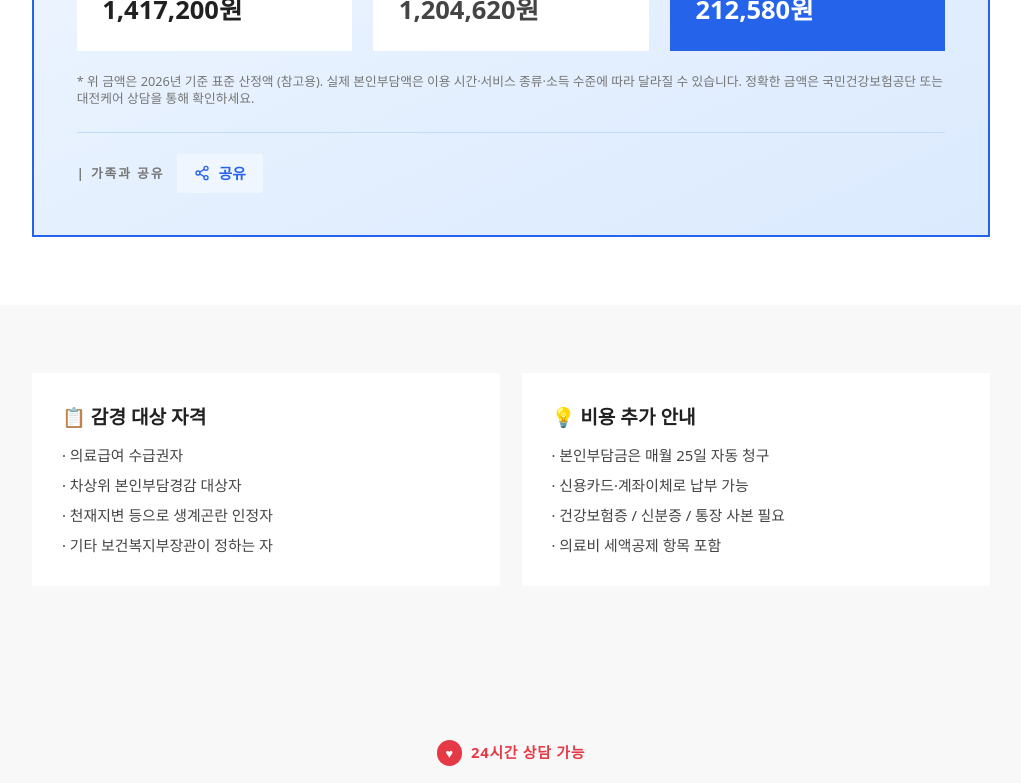
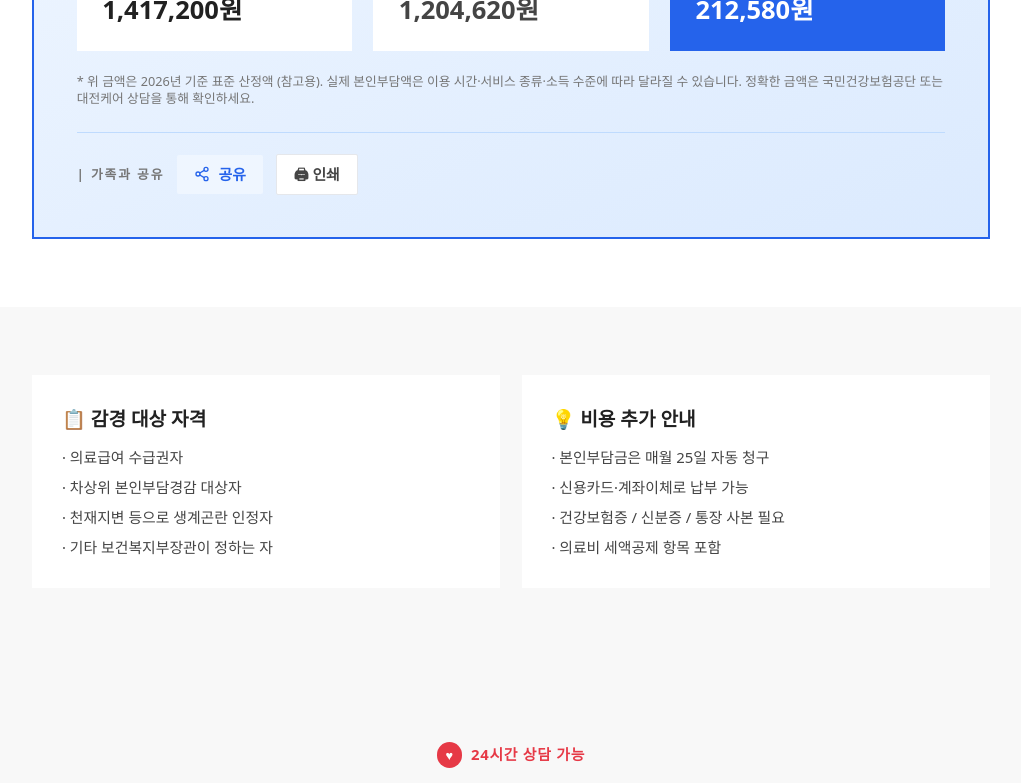
Before and after one commit to ProCodeJH/Daejeon-Care-Visiting-Care, a Next.js app: page /insurance/cost in a window 1280 px wide. Shown: the part 1200-1983 px from the top of the page, without its empty margins (129-1150 px from the left). Built offline with nearby package versions, Linux system fonts and the light colour scheme; a web font is replaced by a local one.

Commit message:
Wave 81: /insurance/cost 인쇄 버튼 (window.print() + print:hidden self-suppress) — Wave 65 print stylesheet 활용 + 가족 손에 들고 비교 use case

```diff
--- a/app/insurance/cost/page.tsx
+++ b/app/insurance/cost/page.tsx
@@ -158,8 +158,8 @@ export default function CostPage() {
               정확한 금액은 국민건강보험공단 또는 대전케어 상담을 통해 확인하세요.
             </p>
 
-            {/* 결과 공유 — 가족 단톡에 즉시 전달 use case */}
-            <div className="mt-6 pt-5 border-t border-brand-200 flex flex-wrap items-center gap-3">
+            {/* 결과 공유/인쇄 — 가족 단톡 + 손에 들고 비교 use case (인쇄 시 자체 숨김) */}
+            <div className="mt-6 pt-5 border-t border-brand-200 flex flex-wrap items-center gap-3 print:hidden">
               <span className="text-xs text-ink-muted font-semibold tracking-[0.15em]">
                 | 가족과 공유
               </span>
@@ -167,6 +167,15 @@ export default function CostPage() {
                 title="대전케어 본인부담금 계산 결과"
                 text={`장기요양 ${grade}등급 (${RATES[rateKey].label}) — 월 본인부담 ${fmt(result.userPay)} · 공단 부담 ${fmt(result.govPay)}\n대전케어 방문요양센터 042-369-0326`}
               />
+              <button
+                type="button"
+                onClick={() => typeof window !== 'undefined' && window.print()}
+                className="inline-flex items-center gap-2 bg-white hover:bg-gray-50 text-ink-secondary border border-gray-200 hover:border-brand-400 px-4 py-2 text-sm font-semibold transition-colors"
+                style={{ borderRadius: '2px' }}
+                aria-label="본인부담금 계산 결과 인쇄"
+              >
+                🖨 인쇄
+              </button>
             </div>
           </div>
         </div>
```
